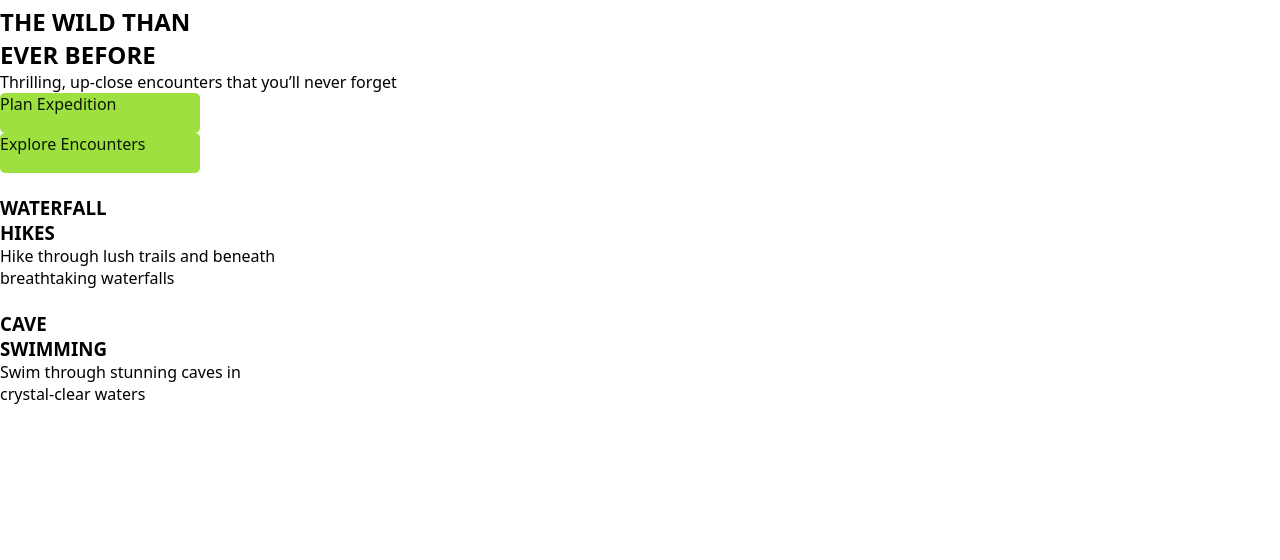
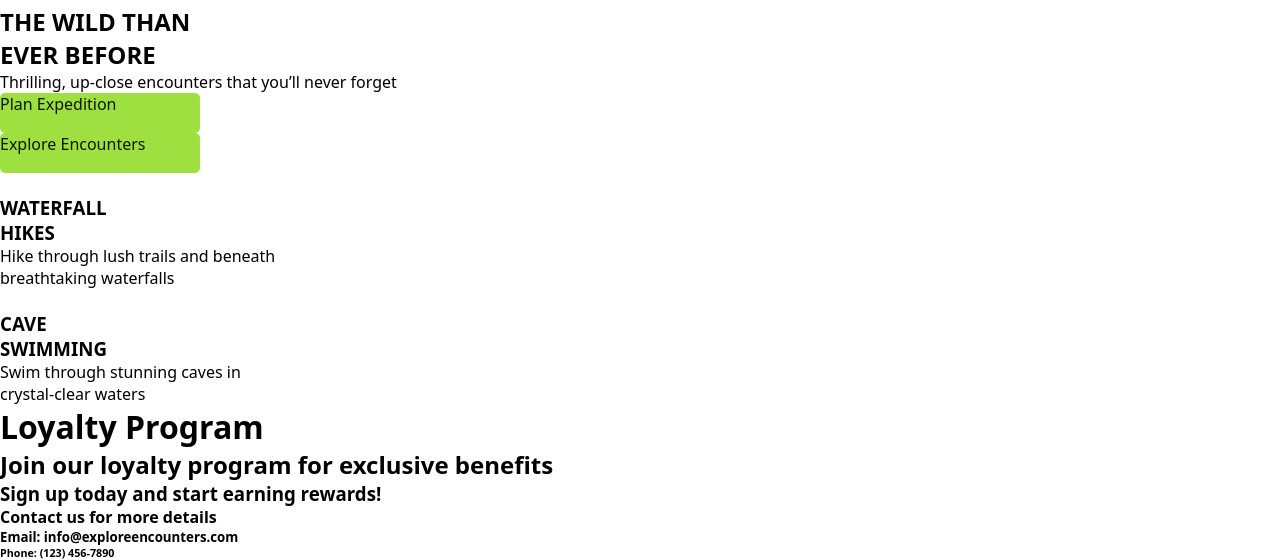
Before and after one commit to AMORLo-dev/Explore-Encounters, a plain HTML site: page index.html in a window 1280 px wide. Shown: the part 778-1338 px from the top of the page. Before the commit the page ends 1183 px from the top, so only its background shows below. Drawn offline with Linux system fonts and the light colour scheme; a web font is replaced by a local one.

Commit message:
commentariya yozing

```diff
--- a/index.html
+++ b/index.html
@@ -52,5 +52,11 @@
             </div>
         </div>
     </section>
+    <h1>Loyalty Program</h1>
+    <h2>Join our loyalty program for exclusive benefits</h2>
+    <h3>Sign up today and start earning rewards!</h3>
+    <h4>Contact us for more details</h4>
+    <h5>Email: info@exploreencounters.com</h5>
+    <h6>Phone: (123) 456-7890</h6>
 </body>
 </html>
```
